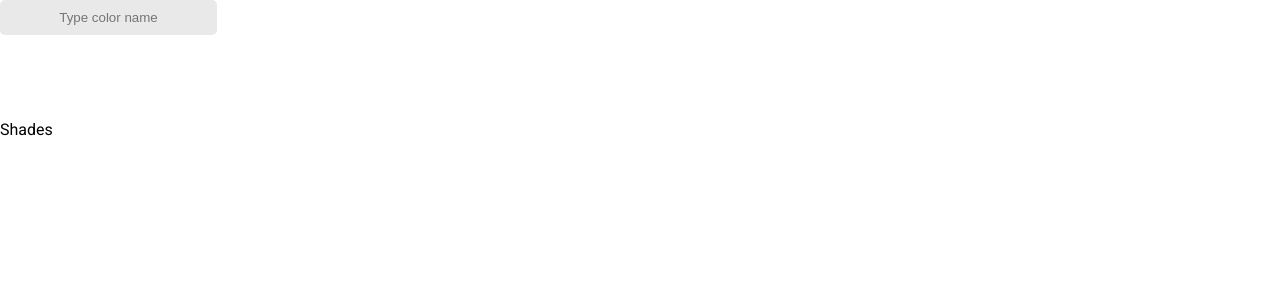
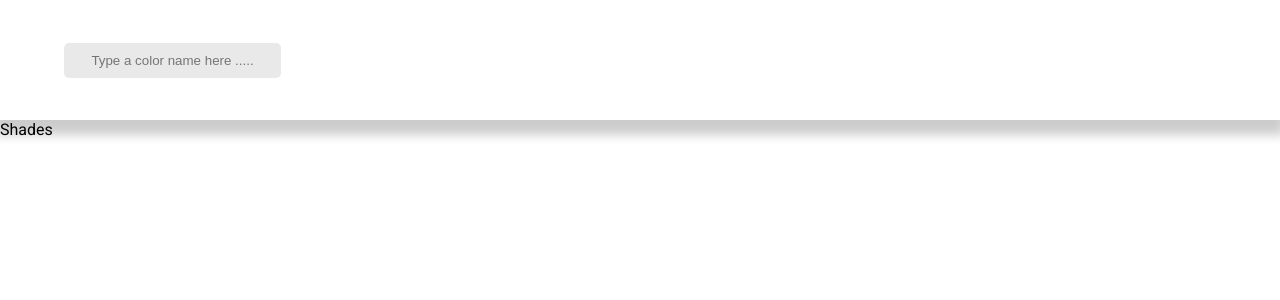
Before and after one commit to HossainRafi/Color_Picker, a React (Create React App) app: page / in a window 1280 px wide. Shown: the top 300 px of the page. Built offline with nearby package versions, Linux system fonts and the light colour scheme.

Commit message:
shade search

```diff
--- a/src/App.css
+++ b/src/App.css
@@ -3,6 +3,15 @@
   height: 100vh;
   display: grid;
   grid-template-rows: 15% 85%;
+}
+
+.shade-search {
+  padding: 1rem 4rem;
+  display: flex;
+  justify-content: space-between;
+  align-items: center;
+  box-shadow: 0px 10px 10px 5px #00000033;
+  z-index: 1;
 }
 
 .shade-input {
--- a/src/components/Shade.jsx
+++ b/src/components/Shade.jsx
@@ -2,7 +2,7 @@ import React from 'react'
 
 const Shade = () => {
   return (
-    <div>Shade</div>
+    <div className="shade">Shade</div>
   )
 }
 
--- a/src/components/ShadeInput.jsx
+++ b/src/components/ShadeInput.jsx
@@ -5,8 +5,8 @@ const ShadeInput = () => {
     <div className="shade-search">
       <input
         type="text"
-              className="shade-input"
-              placeholder="Type color name"
+        className="shade-input"
+        placeholder="Type a color name here ....."
       />
     </div>
   );
--- a/src/components/Shades.jsx
+++ b/src/components/Shades.jsx
@@ -2,7 +2,7 @@ import React from 'react'
 
 const Shades = () => {
   return (
-    <div>Shades</div>
+    <div className="shades">Shades</div>
   )
 }
 
```
